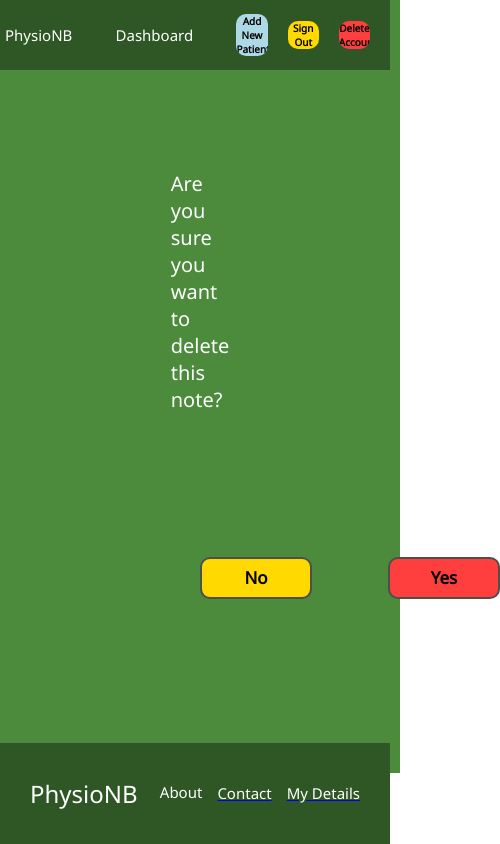
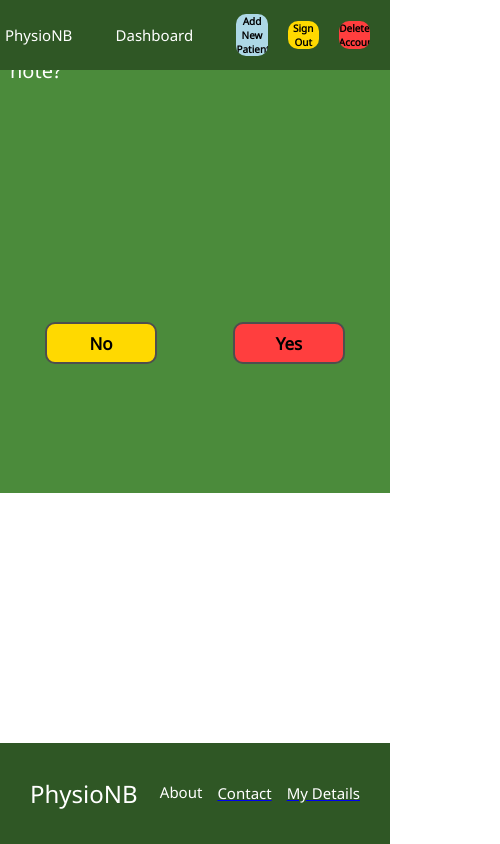
Before and after one commit to dinnf/PhysioNBDeployment, a React (Create React App) app in the folder client/: page /deletenote in a window 390 px wide. Shown: the whole page, 500 px wide, since content can reach past the window. Built offline with nearby package versions, Linux system fonts and the light colour scheme; no server answers; the HTML template or start-up script is replaced by a standard one.

Commit message:
changed view notes to remove all textareas

```diff
--- a/client/src/components/DeleteTask/DeleteTask.css
+++ b/client/src/components/DeleteTask/DeleteTask.css
@@ -71,3 +71,9 @@
 .DeleteTask {
     background-color: rgb(75, 139, 59);
 }
+@media screen and (max-width: 600px) {
+    .DeleteTask {
+        padding: 10px;
+    }
+
+}
--- a/client/src/components/Home/Home.css
+++ b/client/src/components/Home/Home.css
@@ -11,7 +11,7 @@
     overflow: auto;
 }
 hr {
-    border: 5px solid black;
+    border: 5px solid white;
 }
 
 
```
